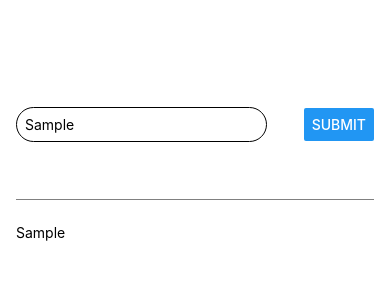
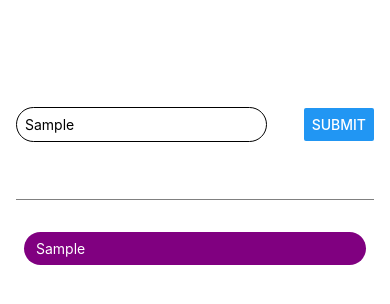
Before and after one commit to luccahuguet/rn-course-app, a React Native app: screen / in a window 390 px wide. Both pictures are taken after typing "Sample" into the empty fields and a click on the button "SUBMIT". Shown: the top 304 px of the page. Built offline with nearby package versions, Linux system fonts and the light colour scheme.

Commit message:
improved styling

```diff
--- a/App.js
+++ b/App.js
@@ -30,7 +30,7 @@
       <View style={styles.goalsContainer}>
         {courseGoals.map((goal) => (
           <View key={goal} style={styles.goalItem}>
-            <Text>{goal}</Text>
+            <Text style={styles.goalText}>{goal}</Text>
           </View>
         ))}
       </View>
@@ -65,4 +65,18 @@
     width: "70%",
     borderRadius: 100,
   },
+  goalItem: {
+    // flex: 1,
+    // flexDirection: "row",
+    // justifyContent: "space-between",
+    // alignItems: "center",
+    margin: 8,
+    padding: 8,
+    paddingHorizontal: 12,
+    backgroundColor: "purple",
+    borderRadius: 100,
+  },
+  goalText: {
+    color: "white",
+  },
 });
```
